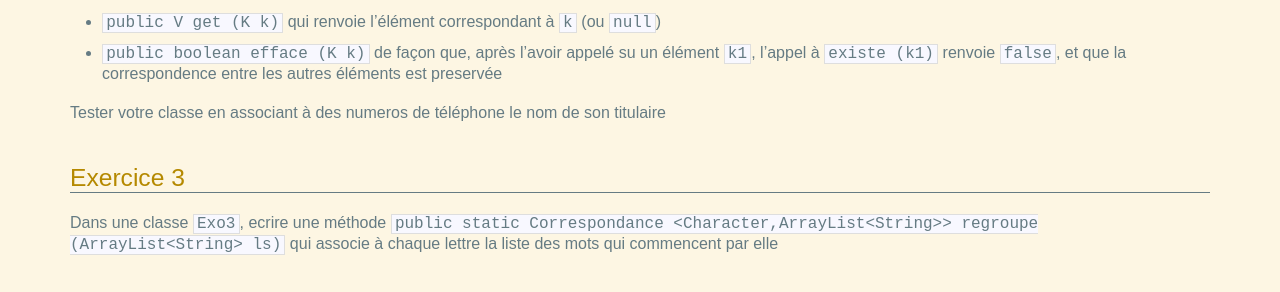
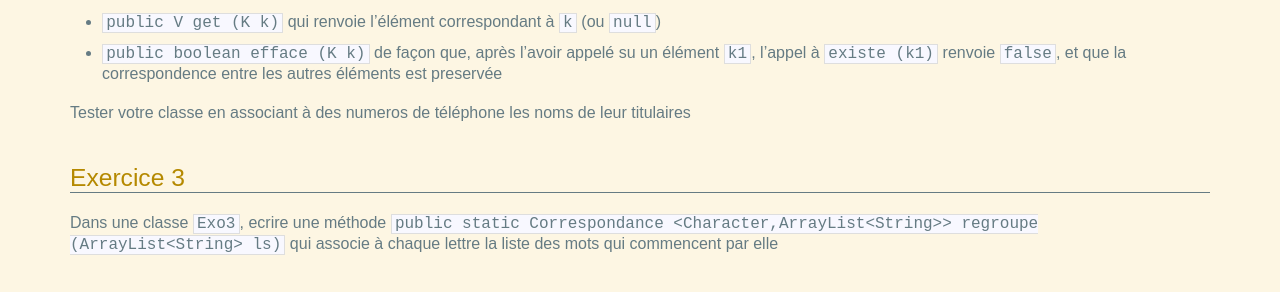
Before and after one commit to lacl-upec/l2epotp, a Jekyll site: the page built from _posts/2016-03-25-TP7.md, in a window 1280 px wide. Shown: the part 851-1143 px from the top of the page. Built offline with Jekyll 4.4.1, drawn with Linux system fonts in a browser that asks for light colours.

Commit message:
Update 2016-03-25-TP7.md

```diff
--- a/_posts/2016-03-25-TP7.md
+++ b/_posts/2016-03-25-TP7.md
@@ -32,7 +32,7 @@ aux éléments de la deuxième, position par position. Ecrire les méthodes:
 - `public V get (K k)` qui renvoie l'élément correspondant à `k` (ou `null`)
 - `public boolean efface (K k)` de façon que, après l'avoir appelé su un élément `k1`, l'appel à `existe (k1)` renvoie `false`, et que la correspondence entre les autres éléments est preservée
 
-Tester votre classe en associant à des numeros de téléphone le nom de son titulaire
+Tester votre classe en associant à des numeros de téléphone les noms de leur titulaires
 
 Exercice 3
 ----------
```
